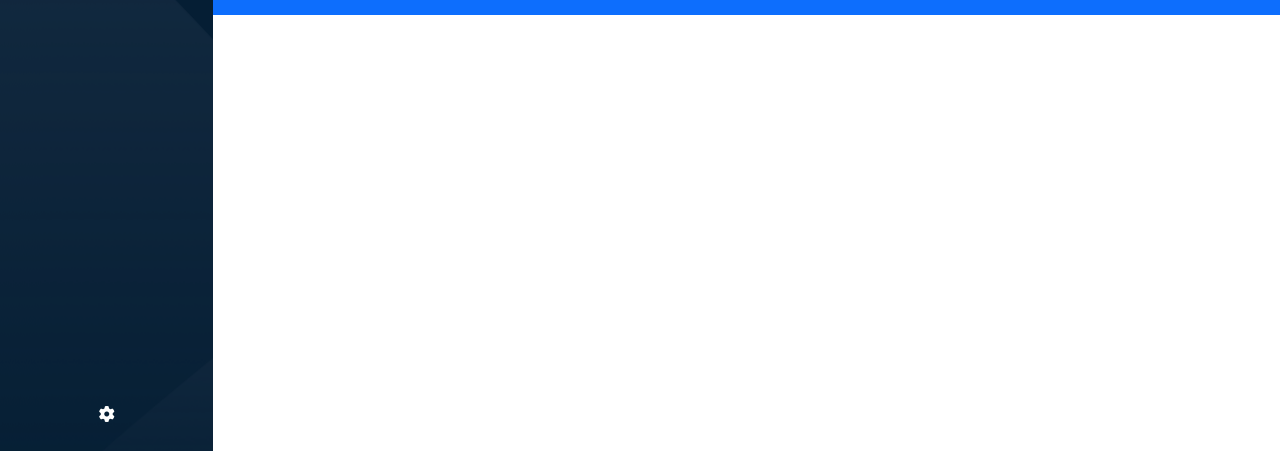
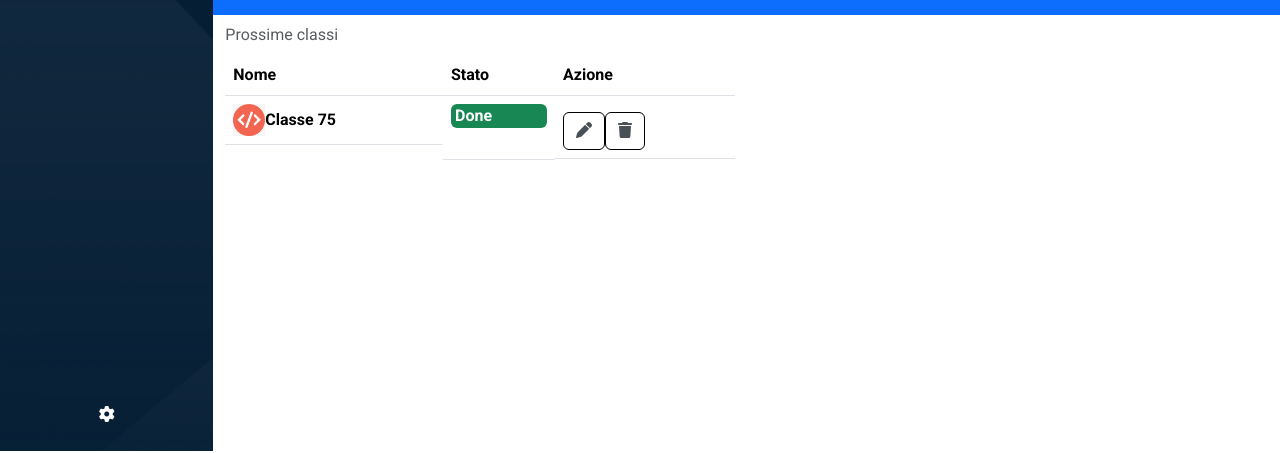
Before and after one commit to AmedeoPioSpina/html-css-bootstrap-dashboard, a plain HTML site: page index.html in a window 1280 px wide. Shown: the part 347-800 px from the top of the page. Drawn offline with nearby package versions, Linux system fonts and the light colour scheme.

Commit message:
Continuare prima tabella del main

```diff
--- a/index.html
+++ b/index.html
@@ -66,14 +66,14 @@
                 </nav>
                 <div class="col overflow-auto p-0">
                     <div class="container-fluid bg-primary py-4">
-                        <div class="row d-flex flex-column text-white gap-4">
-                            <div class="col d-flex align-items-center flex-nowrap">
-                                <p class="fw-bold mb-0 me-4">
-                                    Nuovo Studente
+                        <div class="row d-flex flex-column-reverse text-white gap-4">
+                            <div class="col">
+                                <p class="m-0">
+                                    Studenti online negli ultimi 30 minuti
                                 </p>
-                                <button class="btn border-white text-white">
-                                    <i class="fa-solid fa-plus"></i>
-                                </button>
+                                <p class="m-0 fs-1">
+                                    125
+                                </p>
                             </div>
                             <div class="col">
                                 <div class="d-inline-flex align-items-end mb-2">
@@ -94,14 +94,62 @@
                                     </p>
                                 </div>
                             </div>
+                            <div class="col d-flex align-items-center flex-nowrap">
+                                <p class="fw-bold mb-0 me-4">
+                                    Nuovo Studente
+                                </p>
+                                <button class="btn border-white text-white">
+                                    <i class="fa-solid fa-plus"></i>
+                                </button>
+                            </div>
+                        </div>
+                    </div>
+                    <div class="container-fluid">
+                        <div class="row">
                             <div class="col">
-                                <p class="m-0">
-                                    Studenti online negli ultimi 30 minuti
-                                </p>
-                                <p class="m-0 fs-1">
-                                    125
-                                </p>
+                                <table class="table">
+                                    <thead>
+                                        <caption class="caption-top">
+                                                Prossime classi
+                                        </caption>
+                                        <tr>
+                                            <th scope="col">
+                                                Nome
+                                            </th>
+                                            <th scope="col">
+                                                Stato
+                                            </th>
+                                            <th scope="col">
+                                                Azione
+                                            </th>
+                                        </tr>
+                                    </thead>
+                                    <tbody>
+                                        <tr>
+                                            <th class="d-flex align-items-center flex-nowrap">
+                                                <img class="my_custom_size_1" src="img/class-avatar.jpg" alt="">
+                                                <p class="m-0 text-nowrap">
+                                                    Classe 75
+                                                </p>
+                                            </th>
+                                            <th>
+                                                <p class="rounded m-0 px-1 text-white my_custom_bg_green">
+                                                    Done
+                                                </p>
+                                            </th>
+                                            <th class="d-flex">
+                                                <button class="btn border-black text-dark-emphasis">
+                                                    <i class="fa-solid fa-pen"></i>
+                                                </button>
+                                                <button class="btn border-black text-dark-emphasis">
+                                                    <i class="fa-solid fa-trash"></i>
+                                                </button>
+                                            </th>
+                                        </tr>
+                                    </tbody>
+                                </table>
                             </div>
+                            <div class="col"></div>
                         </div>
                     </div>
                 </div>
--- a/style/style.css
+++ b/style/style.css
@@ -4,6 +4,11 @@
 
 .logo {
     width: 3rem;
+}
+
+.my_custom_size_1 {
+    width: 2rem;
+    height: 2rem;
 }
 
 .my_bg-light-gray {
@@ -22,3 +27,15 @@
     background-image: url("../img/sidebar-bg.png");
     background-color: #051E34;
 }
+
+.my_custom_bg_red {
+    background: #DC3545;
+}
+
+.my_custom_bg_green {
+    background-color: #198754;
+}
+
+.my_custom_bg_yellow {
+    background-color: #FFC107;
+}
```
